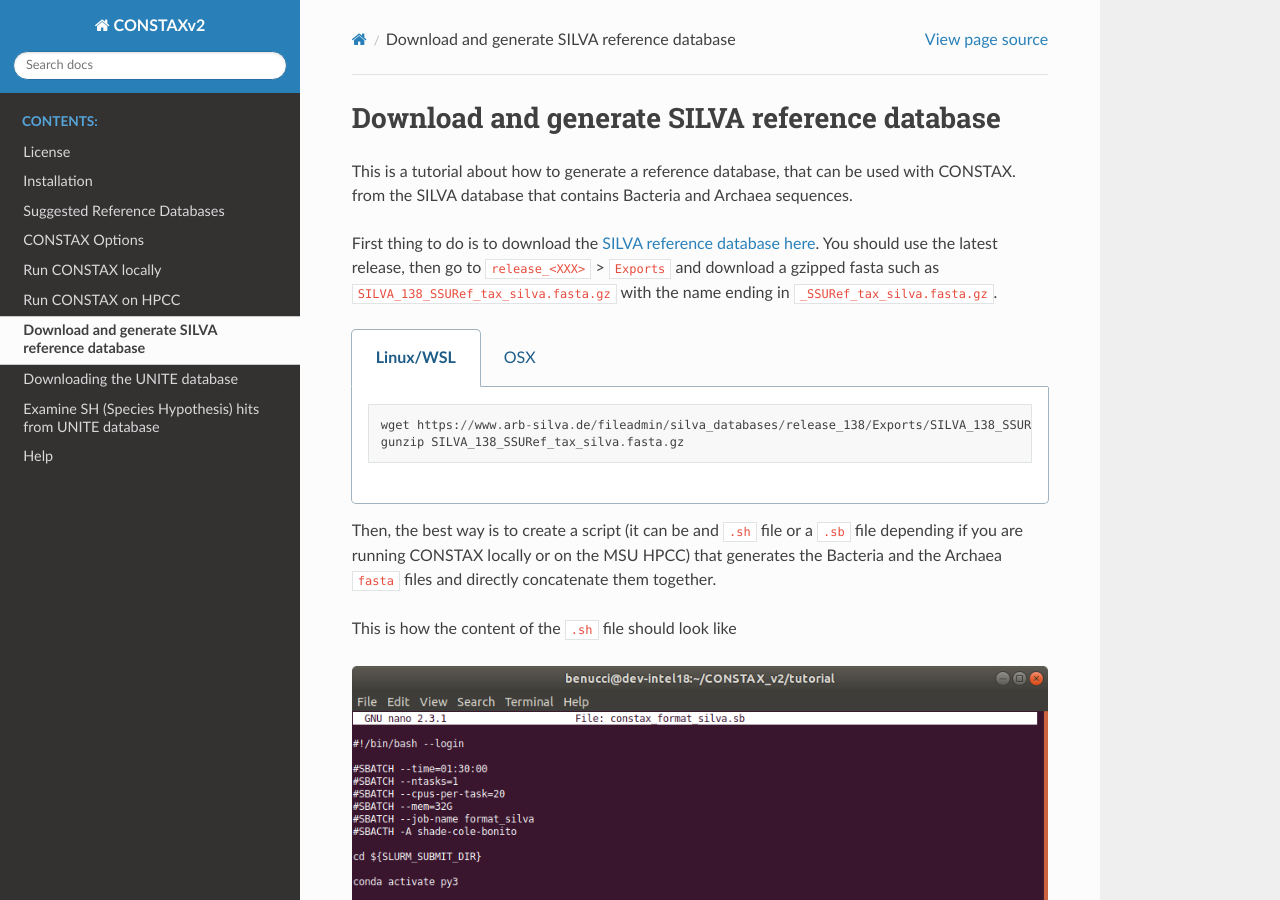
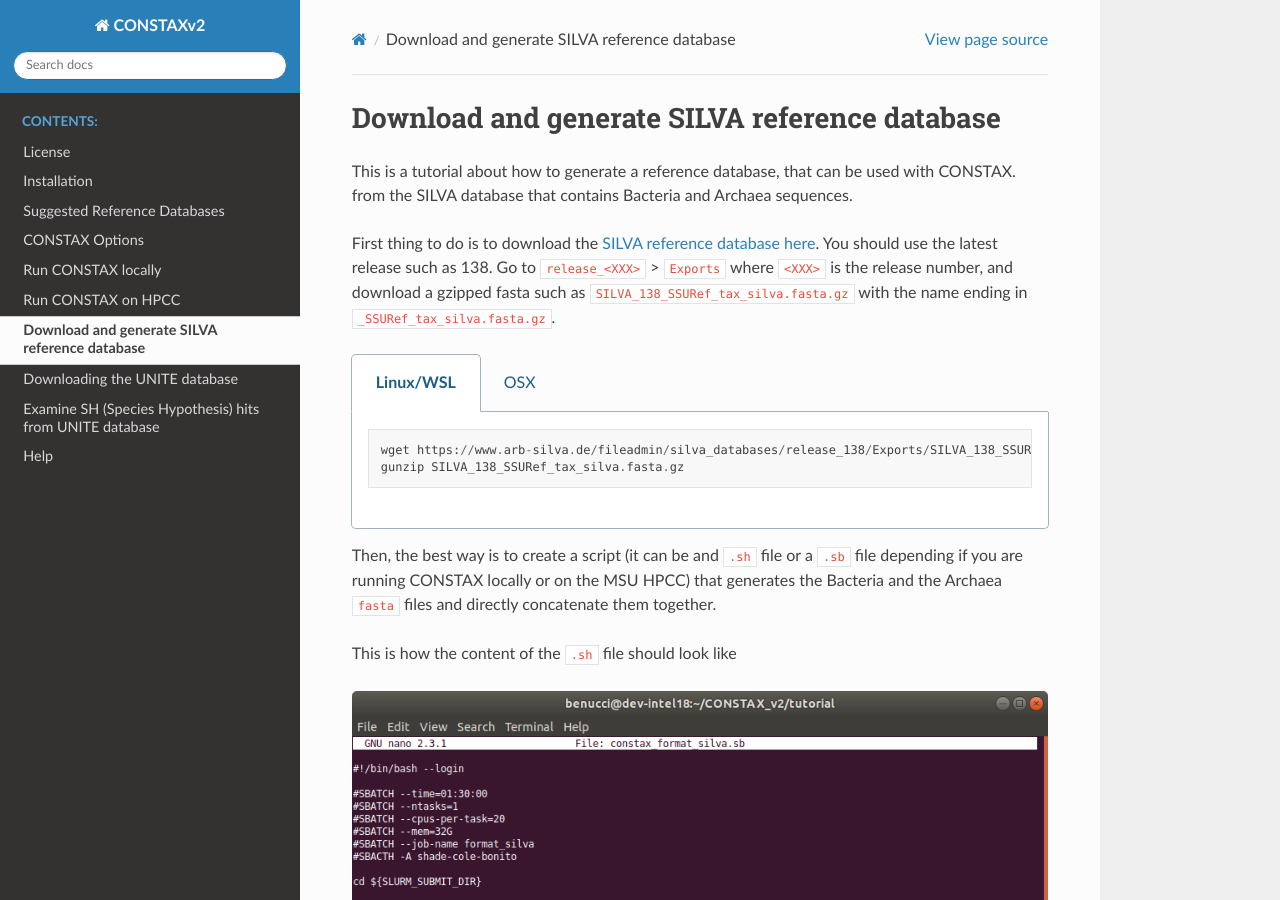
Before and after one commit to liberjul/CONSTAXv2, a Sphinx documentation site: the page built from docs/source/tutorial3.rst, in a window 1280 px wide and 900 px high. Built offline with Sphinx 7.4.7 and the Read the Docs theme 2.0.0, drawn with Linux system fonts in a browser that asks for light colours.

Commit message:
Text changes.

```diff
--- a/docs/source/tutorial3.rst
+++ b/docs/source/tutorial3.rst
@@ -5,7 +5,7 @@ This is a tutorial about how to generate a reference database, that can be used
 from the SILVA database that contains Bacteria and Archaea sequences.
 
 First thing to do is to download the `SILVA reference database here <https://www.arb-silva.de/no_cache/download/archive/>`_.
-You should use the latest release, then go to ``release_<XXX>`` > ``Exports`` and download a gzipped fasta such as ``SILVA_138_SSURef_tax_silva.fasta.gz``
+You should use the latest release such as 138. Go to ``release_<XXX>`` > ``Exports``  where ``<XXX>`` is the release number, and download a gzipped fasta such as ``SILVA_138_SSURef_tax_silva.fasta.gz``
 with the name ending in ``_SSURef_tax_silva.fasta.gz``.
 
 .. tabs::
```
